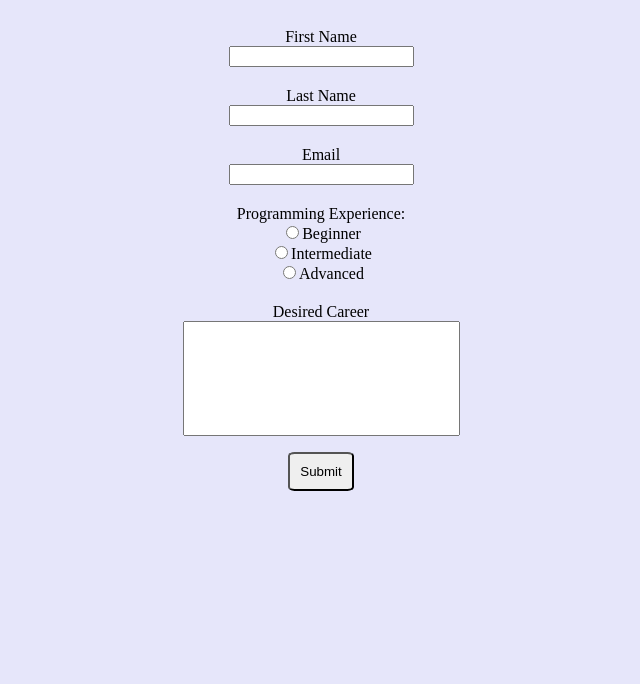
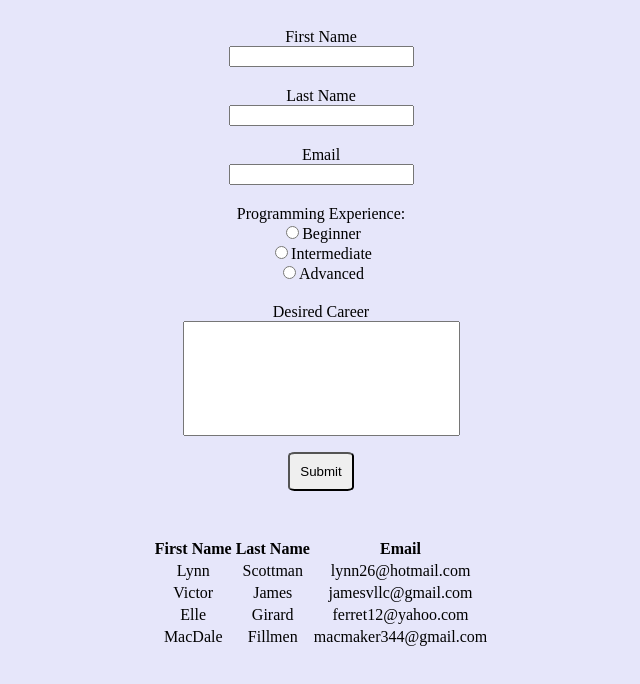
Before and after one commit to RobynAlex/HTML-Forms-Tables, a plain HTML site: page index.html in a window 1280 px wide. Shown: the whole page, without its empty margins (319-959 px from the left). Drawn offline with Linux system fonts and the light colour scheme.

Commit message:
first commit

```diff
--- a/index.html
+++ b/index.html
@@ -36,5 +36,34 @@
 
         </form>
     </div>
+    <div>
+        <table>
+            <tr>
+            <th>First Name</th>
+            <th>Last Name</th>
+            <th>Email</th>
+            </tr>
+            <tr>
+            <td>Lynn</td>
+            <td>Scottman</td>
+            <td>lynn26@hotmail.com</td>
+            </tr>
+            <tr>
+            <td>Victor</td>
+            <td>James</td>
+            <td>jamesvllc@gmail.com</td>
+            </tr>
+            <tr>
+            <td>Elle</td>
+            <td>Girard</td>
+            <td>ferret12@yahoo.com</td>
+            </tr>
+            <tr>
+            <td>MacDale</td>
+            <td>Fillmen</td>
+            <td>macmaker344@gmail.com</td>
+            </tr>
+        </table>
+    </div>
 </body>
 </html>
--- a/style.css
+++ b/style.css
@@ -3,6 +3,11 @@ body {
     background-color: lavender;
 }
 
+table {
+    margin-left: auto;
+    margin-right: auto;
+    margin-top: 20px;
+}
 
 div {
     padding: 10px;
```
